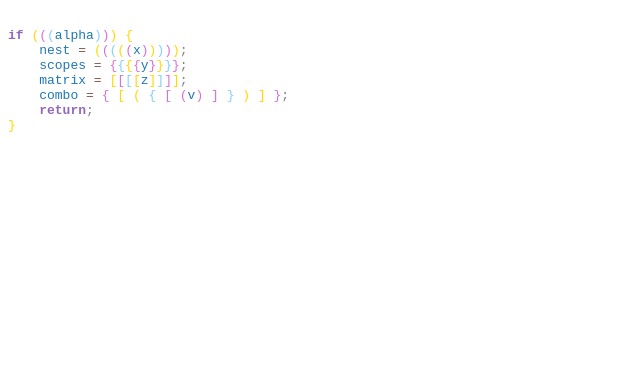
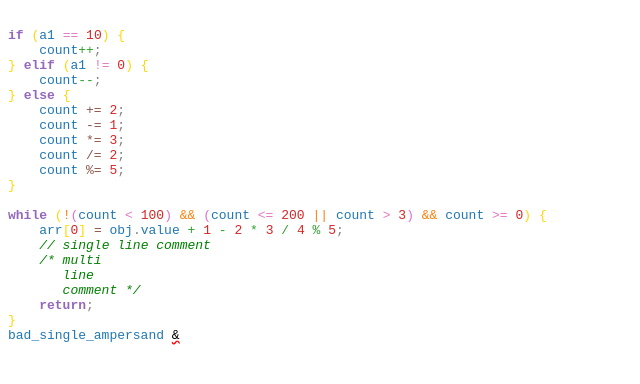
Before and after one commit to RETIOM/agh-compilers, a plain HTML site: page index.html in a window 1280 px wide. Shown: the whole page, without its empty margins (0-640 px from the left). Drawn offline with Linux system fonts and the light colour scheme.

```diff
--- a/index.html
+++ b/index.html
@@ -6,13 +6,27 @@
 </head>
 <body>
 <pre><code>
-<span style="color:#9467bd; font-weight:bold;">if</span><span style="#000000"> </span><span style="color:#ffd700;">(</span><span style="color:#da70d6;">(</span><span style="color:#87cefa;">(</span><span style="color:#1f77b4;">alpha</span><span style="color:#87cefa;">)</span><span style="color:#da70d6;">)</span><span style="color:#ffd700;">)</span><span style="#000000"> </span><span style="color:#ffd700;">{</span><span style="#000000">
-    </span><span style="color:#1f77b4;">nest</span><span style="#000000"> </span><span style="color:#8c564b;">=</span><span style="#000000"> </span><span style="color:#ffd700;">(</span><span style="color:#da70d6;">(</span><span style="color:#87cefa;">(</span><span style="color:#ffd700;">(</span><span style="color:#da70d6;">(</span><span style="color:#1f77b4;">x</span><span style="color:#da70d6;">)</span><span style="color:#ffd700;">)</span><span style="color:#87cefa;">)</span><span style="color:#da70d6;">)</span><span style="color:#ffd700;">)</span><span style="color:#7f7f7f;">;</span><span style="#000000">
-    </span><span style="color:#1f77b4;">scopes</span><span style="#000000"> </span><span style="color:#8c564b;">=</span><span style="#000000"> </span><span style="color:#da70d6;">{</span><span style="color:#87cefa;">{</span><span style="color:#ffd700;">{</span><span style="color:#da70d6;">{</span><span style="color:#1f77b4;">y</span><span style="color:#da70d6;">}</span><span style="color:#ffd700;">}</span><span style="color:#87cefa;">}</span><span style="color:#da70d6;">}</span><span style="color:#7f7f7f;">;</span><span style="#000000">
-    </span><span style="color:#1f77b4;">matrix</span><span style="#000000"> </span><span style="color:#8c564b;">=</span><span style="#000000"> </span><span style="color:#ffd700;">[</span><span style="color:#da70d6;">[</span><span style="color:#87cefa;">[</span><span style="color:#ffd700;">[</span><span style="color:#1f77b4;">z</span><span style="color:#ffd700;">]</span><span style="color:#87cefa;">]</span><span style="color:#da70d6;">]</span><span style="color:#ffd700;">]</span><span style="color:#7f7f7f;">;</span><span style="#000000">
-    </span><span style="color:#1f77b4;">combo</span><span style="#000000"> </span><span style="color:#8c564b;">=</span><span style="#000000"> </span><span style="color:#da70d6;">{</span><span style="#000000"> </span><span style="color:#ffd700;">[</span><span style="#000000"> </span><span style="color:#ffd700;">(</span><span style="#000000"> </span><span style="color:#87cefa;">{</span><span style="#000000"> </span><span style="color:#da70d6;">[</span><span style="#000000"> </span><span style="color:#da70d6;">(</span><span style="color:#1f77b4;">v</span><span style="color:#da70d6;">)</span><span style="#000000"> </span><span style="color:#da70d6;">]</span><span style="#000000"> </span><span style="color:#87cefa;">}</span><span style="#000000"> </span><span style="color:#ffd700;">)</span><span style="#000000"> </span><span style="color:#ffd700;">]</span><span style="#000000"> </span><span style="color:#da70d6;">}</span><span style="color:#7f7f7f;">;</span><span style="#000000">
+<span style="color:#9467bd; font-weight:bold;">if</span><span style="#000000"> </span><span style="color:#ffd700;">(</span><span style="color:#1f77b4;">a1</span><span style="#000000"> </span><span style="color:#e377c2;">==</span><span style="#000000"> </span><span style="color:#d62728;">10</span><span style="color:#ffd700;">)</span><span style="#000000"> </span><span style="color:#ffd700;">{</span><span style="#000000">
+    </span><span style="color:#1f77b4;">count</span><span style="color:#2ca02c;">++</span><span style="color:#7f7f7f;">;</span><span style="#000000">
+</span><span style="color:#ffd700;">}</span><span style="#000000"> </span><span style="color:#9467bd; font-weight:bold;">elif</span><span style="#000000"> </span><span style="color:#ffd700;">(</span><span style="color:#1f77b4;">a1</span><span style="#000000"> </span><span style="color:#e377c2;">!=</span><span style="#000000"> </span><span style="color:#d62728;">0</span><span style="color:#ffd700;">)</span><span style="#000000"> </span><span style="color:#ffd700;">{</span><span style="#000000">
+    </span><span style="color:#1f77b4;">count</span><span style="color:#2ca02c;">--</span><span style="color:#7f7f7f;">;</span><span style="#000000">
+</span><span style="color:#ffd700;">}</span><span style="#000000"> </span><span style="color:#9467bd; font-weight:bold;">else</span><span style="#000000"> </span><span style="color:#ffd700;">{</span><span style="#000000">
+    </span><span style="color:#1f77b4;">count</span><span style="#000000"> </span><span style="color:#8c564b;">+=</span><span style="#000000"> </span><span style="color:#d62728;">2</span><span style="color:#7f7f7f;">;</span><span style="#000000">
+    </span><span style="color:#1f77b4;">count</span><span style="#000000"> </span><span style="color:#8c564b;">-=</span><span style="#000000"> </span><span style="color:#d62728;">1</span><span style="color:#7f7f7f;">;</span><span style="#000000">
+    </span><span style="color:#1f77b4;">count</span><span style="#000000"> </span><span style="color:#8c564b;">*=</span><span style="#000000"> </span><span style="color:#d62728;">3</span><span style="color:#7f7f7f;">;</span><span style="#000000">
+    </span><span style="color:#1f77b4;">count</span><span style="#000000"> </span><span style="color:#8c564b;">/=</span><span style="#000000"> </span><span style="color:#d62728;">2</span><span style="color:#7f7f7f;">;</span><span style="#000000">
+    </span><span style="color:#1f77b4;">count</span><span style="#000000"> </span><span style="color:#8c564b;">%=</span><span style="#000000"> </span><span style="color:#d62728;">5</span><span style="color:#7f7f7f;">;</span><span style="#000000">
+</span><span style="color:#ffd700;">}</span><span style="#000000">
+
+</span><span style="color:#9467bd; font-weight:bold;">while</span><span style="#000000"> </span><span style="color:#ffd700;">(</span><span style="color:#ff7f0e;">!</span><span style="color:#da70d6;">(</span><span style="color:#1f77b4;">count</span><span style="#000000"> </span><span style="color:#e377c2;">&lt;</span><span style="#000000"> </span><span style="color:#d62728;">100</span><span style="color:#da70d6;">)</span><span style="#000000"> </span><span style="color:#ff7f0e;">&amp;&amp;</span><span style="#000000"> </span><span style="color:#da70d6;">(</span><span style="color:#1f77b4;">count</span><span style="#000000"> </span><span style="color:#e377c2;">&lt;=</span><span style="#000000"> </span><span style="color:#d62728;">200</span><span style="#000000"> </span><span style="color:#ff7f0e;">||</span><span style="#000000"> </span><span style="color:#1f77b4;">count</span><span style="#000000"> </span><span style="color:#e377c2;">&gt;</span><span style="#000000"> </span><span style="color:#d62728;">3</span><span style="color:#da70d6;">)</span><span style="#000000"> </span><span style="color:#ff7f0e;">&amp;&amp;</span><span style="#000000"> </span><span style="color:#1f77b4;">count</span><span style="#000000"> </span><span style="color:#e377c2;">&gt;=</span><span style="#000000"> </span><span style="color:#d62728;">0</span><span style="color:#ffd700;">)</span><span style="#000000"> </span><span style="color:#ffd700;">{</span><span style="#000000">
+    </span><span style="color:#1f77b4;">arr</span><span style="color:#ffd700;">[</span><span style="color:#d62728;">0</span><span style="color:#ffd700;">]</span><span style="#000000"> </span><span style="color:#8c564b;">=</span><span style="#000000"> </span><span style="color:#1f77b4;">obj</span><span style="color:#7f7f7f;">.</span><span style="color:#1f77b4;">value</span><span style="#000000"> </span><span style="color:#2ca02c;">+</span><span style="#000000"> </span><span style="color:#d62728;">1</span><span style="#000000"> </span><span style="color:#2ca02c;">-</span><span style="#000000"> </span><span style="color:#d62728;">2</span><span style="#000000"> </span><span style="color:#2ca02c;">*</span><span style="#000000"> </span><span style="color:#d62728;">3</span><span style="#000000"> </span><span style="color:#2ca02c;">/</span><span style="#000000"> </span><span style="color:#d62728;">4</span><span style="#000000"> </span><span style="color:#2ca02c;">%</span><span style="#000000"> </span><span style="color:#d62728;">5</span><span style="color:#7f7f7f;">;</span><span style="#000000">
+    </span><span style="color:#008000; font-style:italic;">// single line comment</span><span style="#000000">
+    </span><span style="color:#008000; font-style:italic;">/* multi
+       line
+       comment */</span><span style="#000000">
     </span><span style="color:#9467bd; font-weight:bold;">return</span><span style="color:#7f7f7f;">;</span><span style="#000000">
 </span><span style="color:#ffd700;">}</span><span style="#000000">
+</span><span style="color:#1f77b4;">bad_single_ampersand</span><span style="#000000"> </span><span style="text-decoration: underline wavy red;">&amp;</span><span style="#000000">
 </span>
 </code></pre>
 </body>
```
Also changed, not shown: 2 other files.
